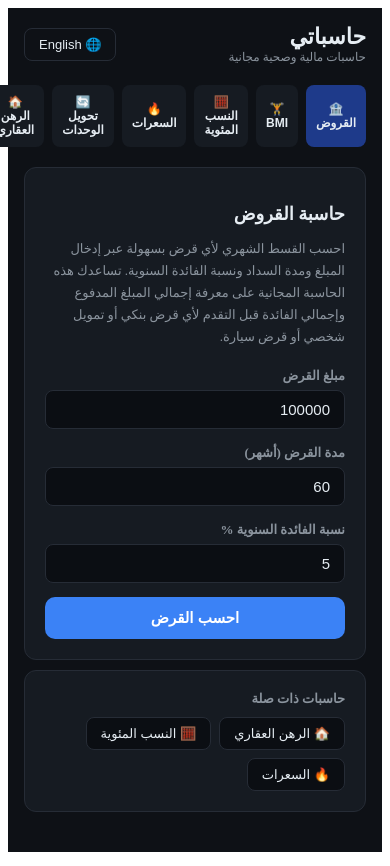
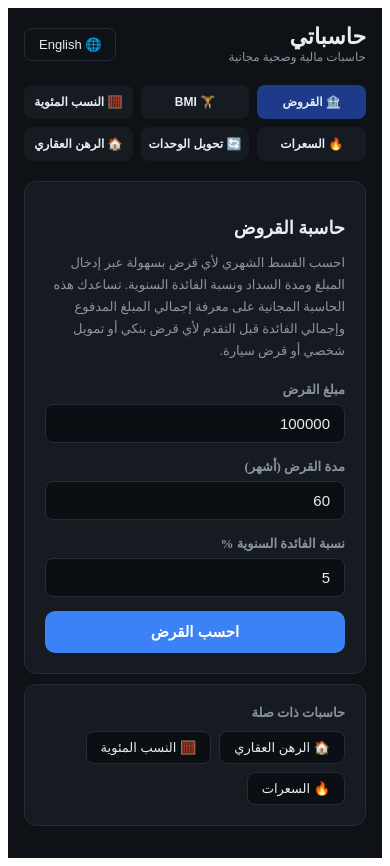
Before and after one commit to rabdouadeem-eng/Calculers, a React (Create React App) app: page / in a window 390 px wide. Built offline with nearby package versions, Linux system fonts and the light colour scheme.

Commit message:
Update layout and button styles in App.js
Changed layout from flex to grid for better responsiveness and adjusted button styles.

```diff
--- a/src/App.js
+++ b/src/App.js
@@ -831,14 +831,14 @@ export default function App() {
           </button>
         </div>
 
-        <div style={{ display: "flex", gap: 8, marginBottom: 20 }}>
+        <div style={{ display: "grid", gridTemplateColumns: "repeat(3, 1fr)", gap: 8, marginBottom: 20 }}>
           {["loan", "bmi", "percent", "bmr", "unit", "mortgage"].map((tb) => (
             <button
               key={tb}
               onClick={() => setTab(tb)}
               style={{
-                flex: 1,
-                padding: 10,
+                width: "100%",
+                padding: "10px 4px",
                 borderRadius: 8,
                 border: "none",
                 background: tab === tb ? CONFIG.theme.accentDark : CONFIG.theme.card,
@@ -846,6 +846,9 @@ export default function App() {
                 fontSize: 12,
                 fontWeight: 600,
                 cursor: "pointer",
+                whiteSpace: "nowrap",
+                overflow: "hidden",
+                textOverflow: "ellipsis",
               }}
             >
               {t.tabs[tb]}
```
